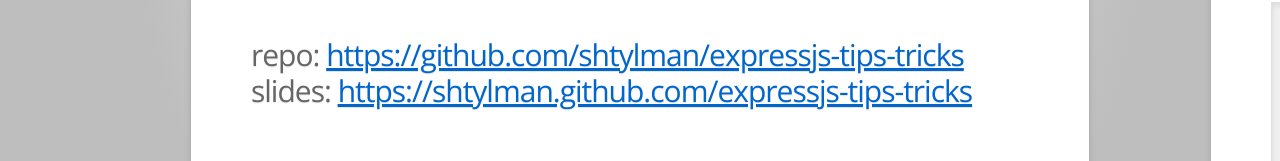
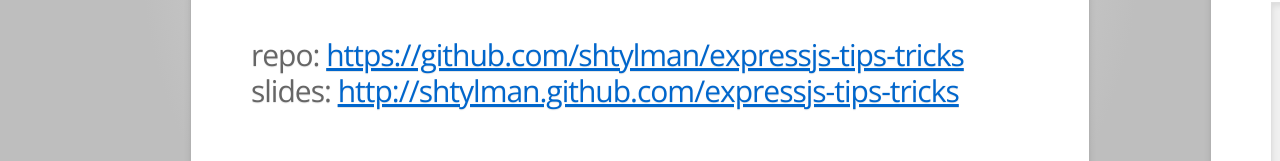
Before and after one commit to defunctzombie/expressjs-tips-tricks, a plain HTML site: page index.html in a window 1280 px wide. Shown: the part 462-623 px from the top of the page. Drawn offline with nearby package versions, Linux system fonts and the light colour scheme; a web font is replaced by a local one.

Commit message:
update link to slides
- remove link to gist

```diff
--- a/index.html
+++ b/index.html
@@ -44,7 +44,7 @@
         <br/>
         <p>
         repo: <a href="https://github.com/shtylman/expressjs-tips-tricks">https://github.com/shtylman/expressjs-tips-tricks</a>
-        slides: <a href="https://shtylman.github.com/expressjs-tips-tricks">https://shtylman.github.com/expressjs-tips-tricks</a>
+        slides: <a href="http://shtylman.github.com/expressjs-tips-tricks">http://shtylman.github.com/expressjs-tips-tricks</a>
         </p>
       </article>
 
@@ -230,8 +230,7 @@
         </p>
         <p>
           Encrypted cookie session variation.<br/>
-          <small>The default cookieSession from connect is unencrypted (signed to prevent tamper). Encryption prevents tamper and reading contents.</small><br/>
-          <small>see: https://gist.github.com/1983227</small>
+          <small>The default cookieSession from connect is unencrypted (signed to prevent tamper). Encryption prevents tamper and reading contents.</small>
         </p>
 
         <p>
```
